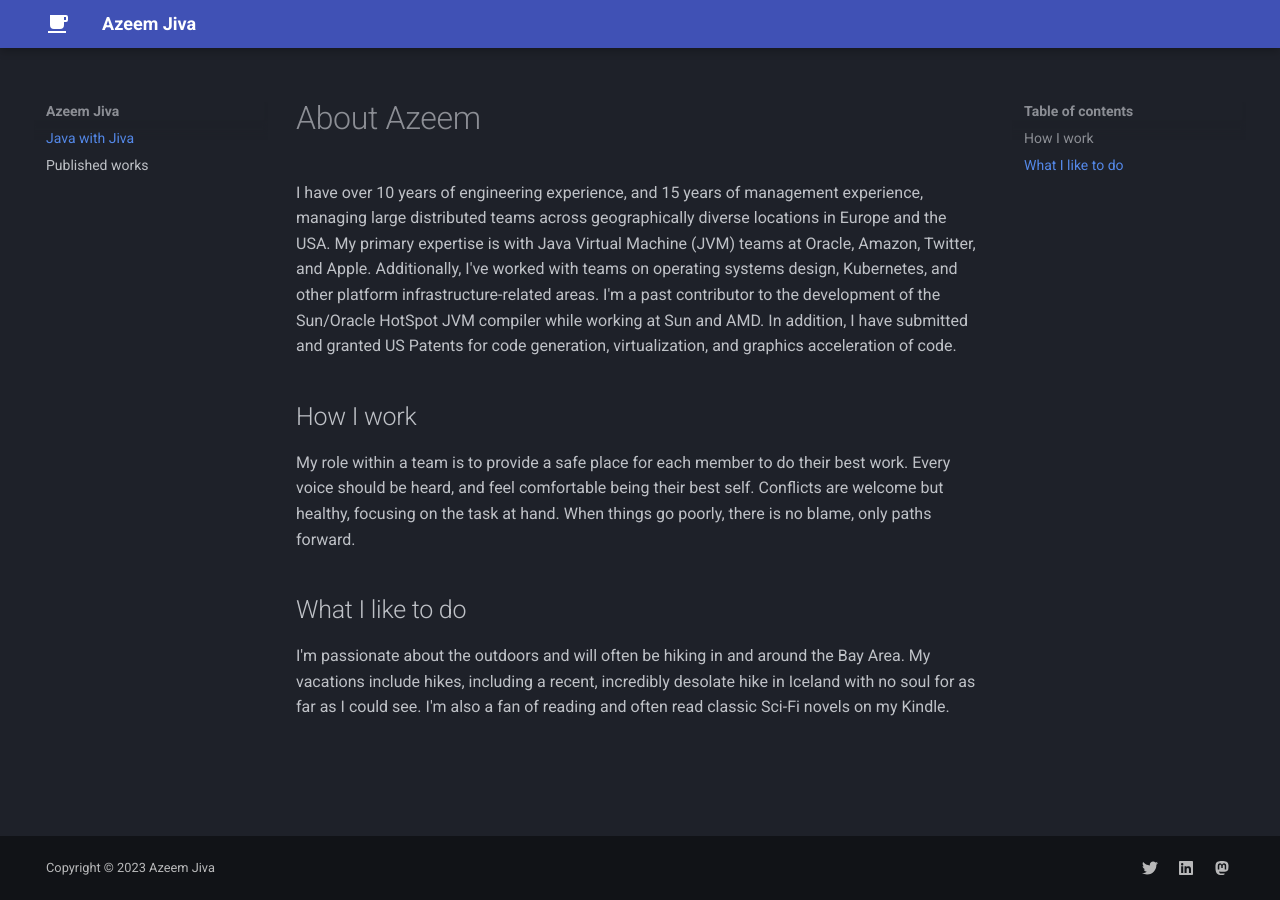
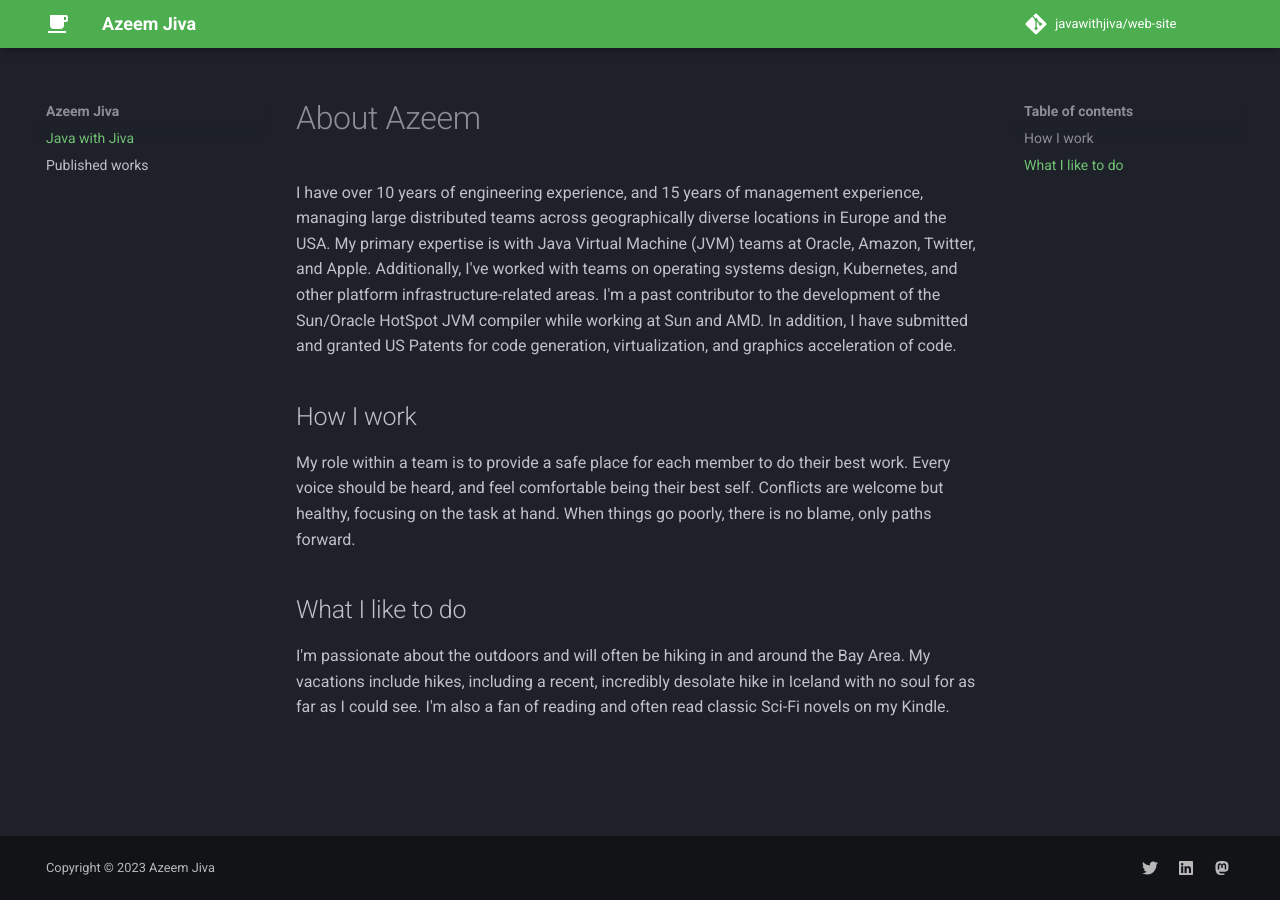
Before and after one commit to javawithjiva/javawithjiva.github.io, an MkDocs documentation site: the page built from docs/index.md, in a window 1280 px wide. Built offline with MkDocs 1.6.1 and Material for MkDocs 9.7.7, drawn with Linux system fonts in a browser that asks for light colours; comment, search, counter and statistics services are not loaded.

Commit message:
layout changes

```diff
--- a/mkdocs.yml
+++ b/mkdocs.yml
@@ -2,6 +2,9 @@ site_name: Azeem Jiva
 site_url: https://www.javawithjiva.com/
 site_description: Azeem's personal website - Java with Jiva
 site_author: Azeem Jiva
+
+repo_name: javawithjiva/web-site
+repo_url: https://github.com/javawithjiva/javawithjiva.github.io
 
 theme:
   name: material
@@ -10,6 +13,8 @@ theme:
     code: Roboto Mono
   palette:
     scheme: slate
+    primary: green
+    accent: dark orange
   icon:
     logo: material/coffee
 
```
